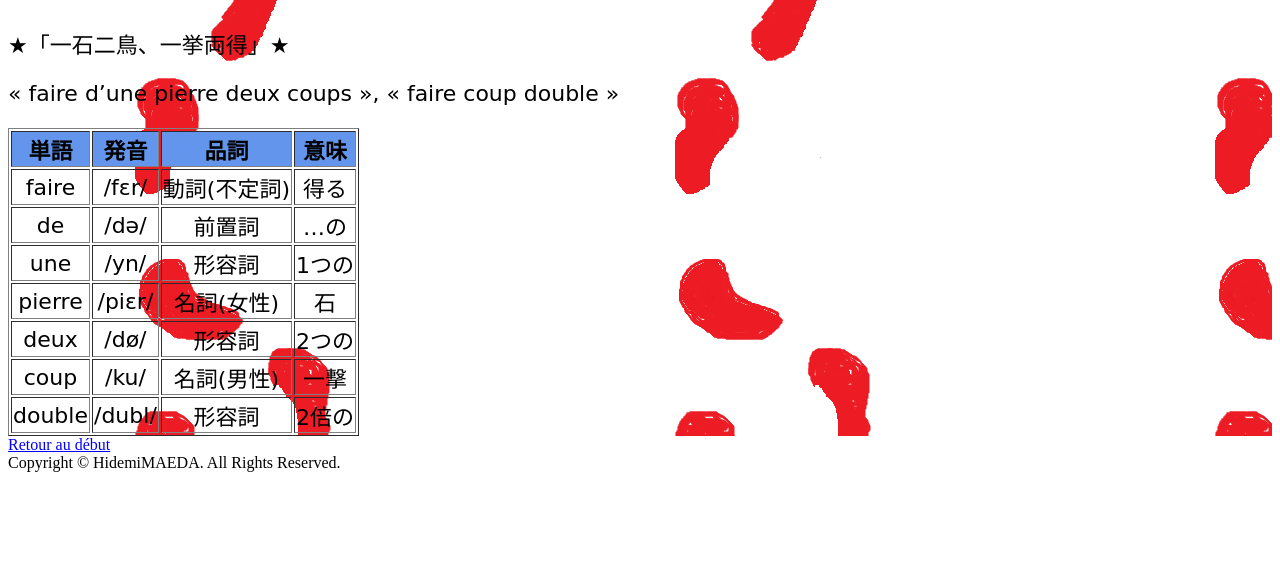
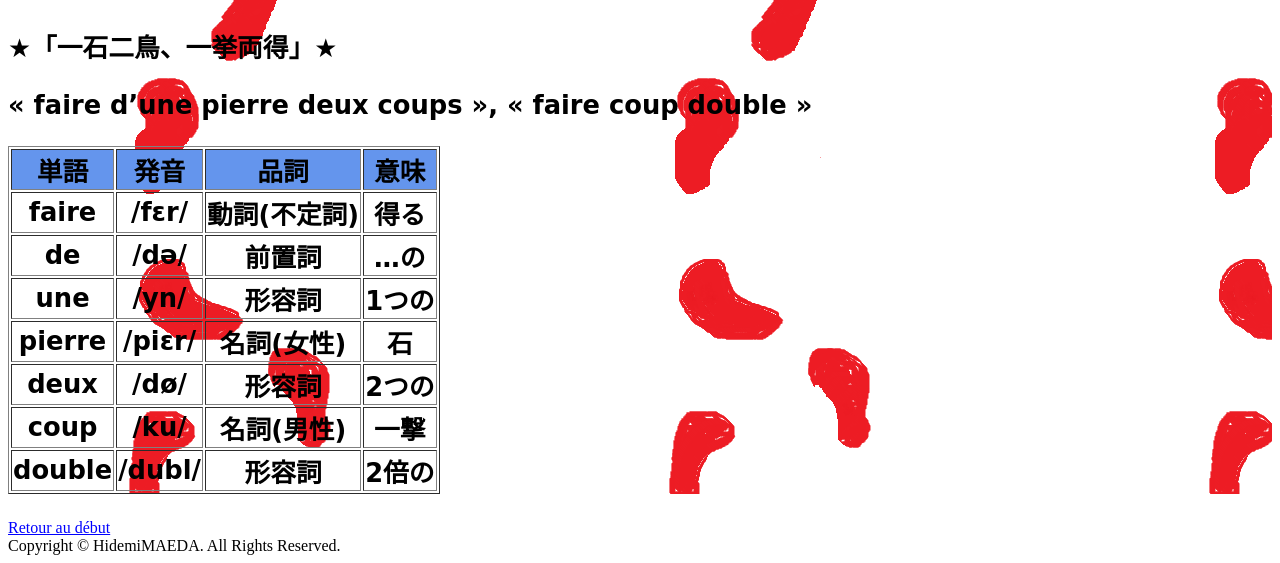
Before and after one commit to hideminm/hideminm.github.io, a plain HTML site: page proverbe/proverbe.html in a window 1280 px wide. Shown: the part 312-875 px from the top of the page. Before the commit the page ends 800 px from the top, so only its background shows below. Drawn offline with Linux system fonts and the light colour scheme.

Commit message:
Update proverbe.html

```diff
--- a/proverbe/proverbe.html
+++ b/proverbe/proverbe.html
@@ -45,7 +45,7 @@
 
     <div class="box3">
         <h2><span class="bleu">Proverbe</span></h2>
-        <p> ★「一石二鳥、一挙両得」★</p>
+        <h3> ★「一石二鳥、一挙両得」★<h3>
         <p>« faire d’une pierre deux coups », « faire coup double »</p>
         <table border="1">
             <tr>
```
